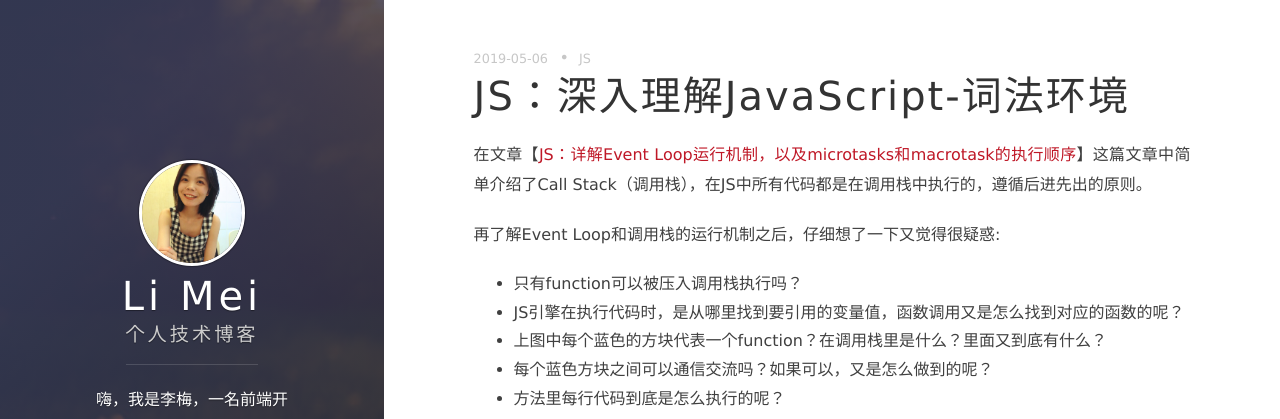
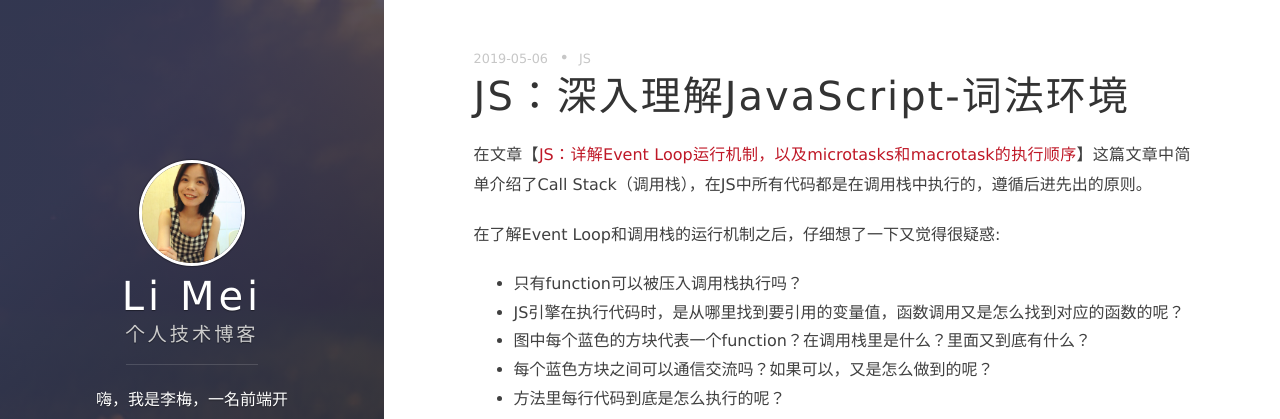
Before and after one commit to LiMeii/LiMeii.github.io, a Jekyll site: the page built from _posts/2019-05-06-js-lexical-environment.md, in a window 1280 px wide and 900 px high. Shown: the top 419 px of the window. Built offline with Jekyll 4.4.1, drawn with Linux system fonts in a browser that asks for light colours; nearby versions of some CDN libraries.

Commit message:
update post

```diff
--- a/_posts/2019-05-06-js-lexical-environment.md
+++ b/_posts/2019-05-06-js-lexical-environment.md
@@ -7,10 +7,10 @@ layout: post
 在文章【[JS：详解Event Loop运行机制，以及microtasks和macrotask的执行顺序](https://limeii.github.io/2019/05/js-eventloop/)】这篇文章中简单介绍了Call Stack（调用栈），在JS中所有代码都是在调用栈中执行的，遵循后进先出的原则。
 
 
-再了解Event Loop和调用栈的运行机制之后，仔细想了一下又觉得很疑惑:
+在了解Event Loop和调用栈的运行机制之后，仔细想了一下又觉得很疑惑:
 - 只有function可以被压入调用栈执行吗？
 - JS引擎在执行代码时，是从哪里找到要引用的变量值，函数调用又是怎么找到对应的函数的呢？
-- 上图中每个蓝色的方块代表一个function？在调用栈里是什么？里面又到底有什么？
+- 图中每个蓝色的方块代表一个function？在调用栈里是什么？里面又到底有什么？
 - 每个蓝色方块之间可以通信交流吗？如果可以，又是怎么做到的呢？
 - 方法里每行代码到底是怎么执行的呢？
 
```
Also changed, not shown: _posts/2019-05-07-js-execution-context.md (+2 -2 lines).
